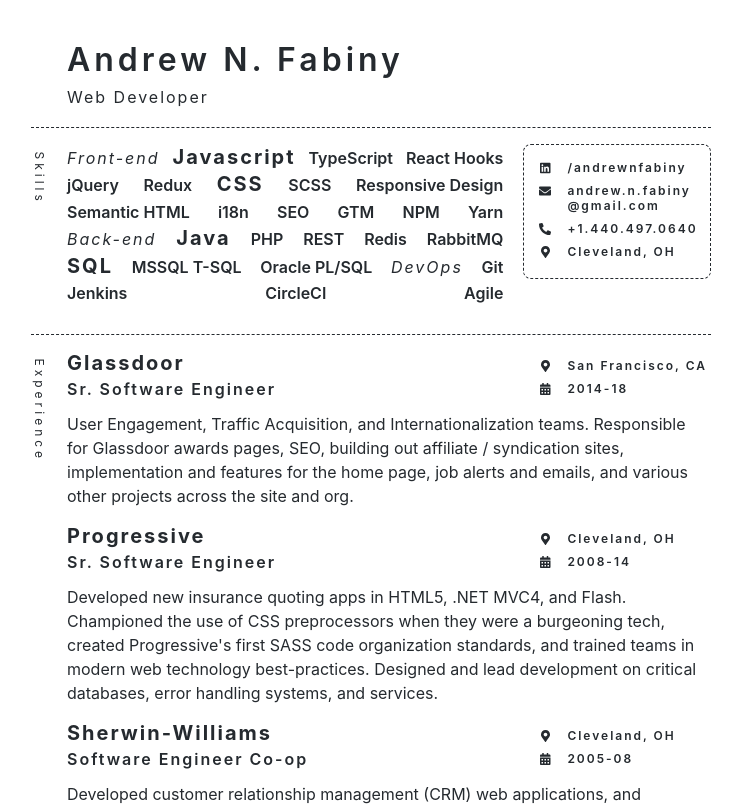
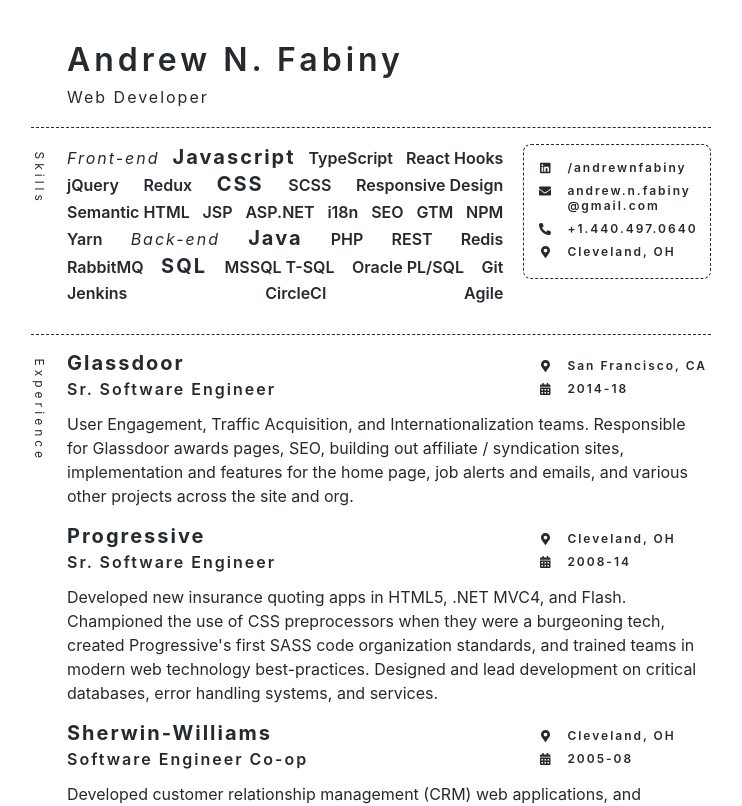
Before and after one commit to NShadeIV/resume, a React (Create React App) app: page / in a window 1280 px wide. Shown: the top 806 px of the page, without its empty margins (269-1011 px from the left). Built offline with nearby package versions, Linux system fonts and the light colour scheme.

Commit message:
modified skill list to remove devops category because it might be misleading, and add JSP and ASP which may still be used by a lot of orgs

```diff
--- a/src/App.tsx
+++ b/src/App.tsx
@@ -119,6 +119,8 @@
         ["Responsive Design", SkillType.REGULAR],
 
         ["Semantic HTML", SkillType.REGULAR],
+        ["JSP", SkillType.REGULAR],
+        ["ASP.NET", SkillType.REGULAR],
         ["i18n", SkillType.REGULAR],
         ["SEO", SkillType.REGULAR],
         ["GTM", SkillType.REGULAR],
@@ -140,8 +142,6 @@
         ["MSSQL T-SQL", SkillType.REGULAR],
         ["Oracle PL/SQL", SkillType.REGULAR],
 
-
-        ["DevOps", SkillType.CATEGORY],
 
         ["Git", SkillType.REGULAR],
         ["Jenkins", SkillType.REGULAR],
```
